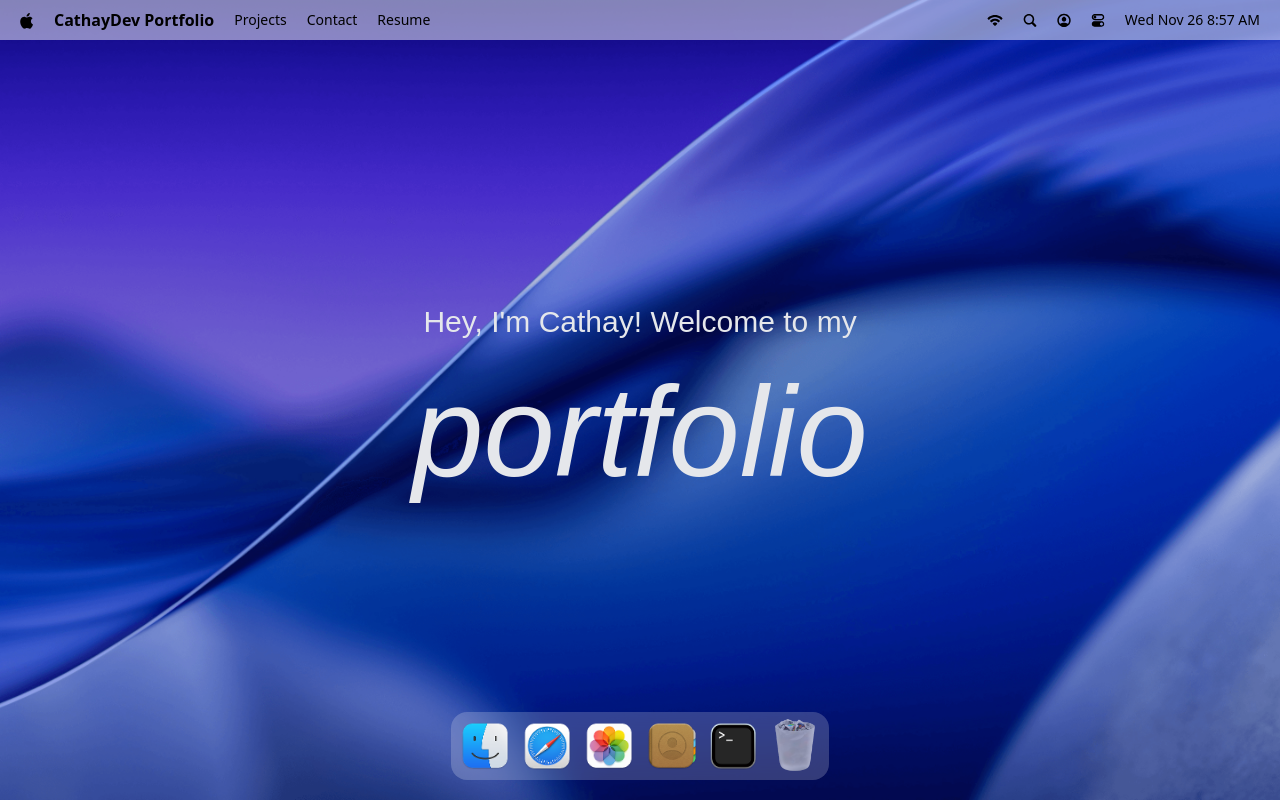
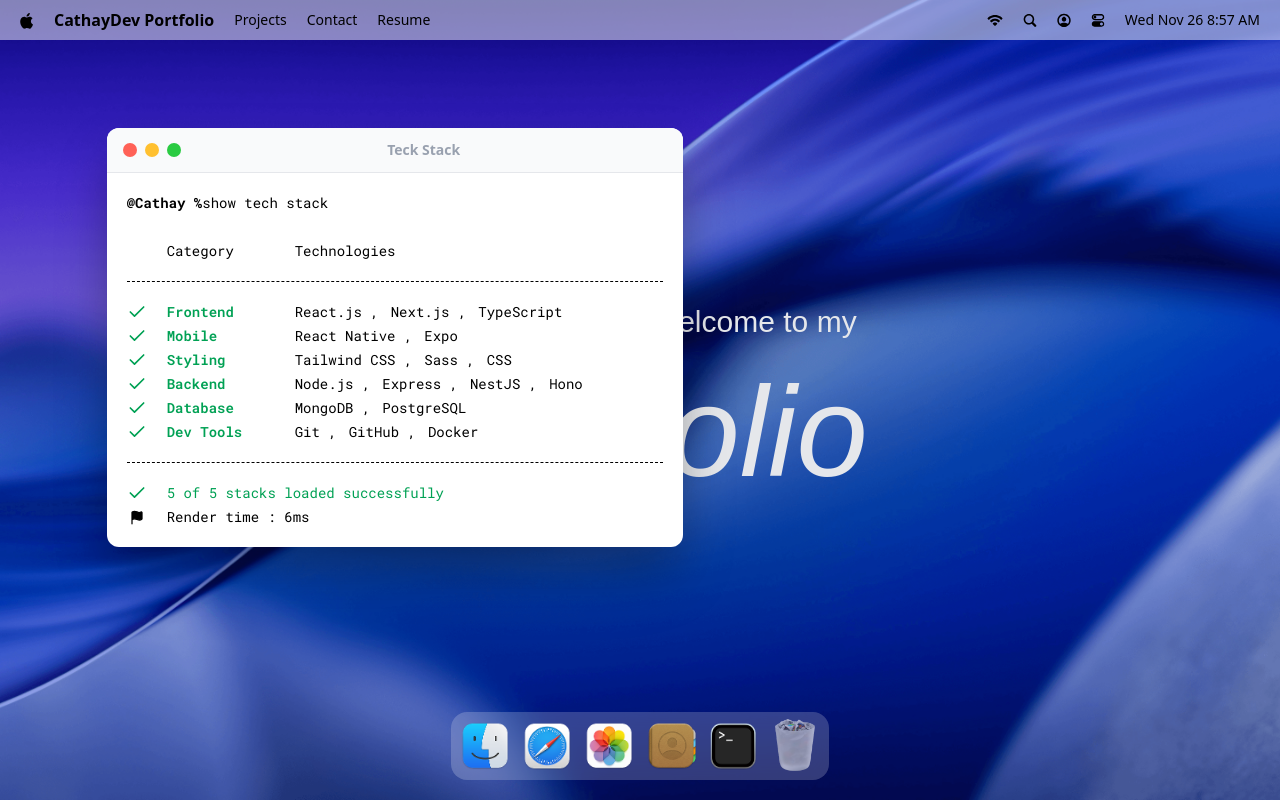
Before and after one commit to cathaynow/macos_portfolio, a React (Vite) app: page / in a window 1280 px wide. Both pictures are taken after a click on the button 733 px from the left and 746 px from the top of the page. Built offline with nearby package versions, Linux system fonts and the light colour scheme; a web font is replaced by a local one.

Commit message:
implement hoc

```diff
--- a/src/App.jsx
+++ b/src/App.jsx
@@ -1,6 +1,10 @@
+import gsap from "gsap";
+
 import { Dock, Navbar, Welcome } from "#components";
-// import Navbar from "#components/Navbar";
-// import Welcome from "#components/Welcome";
+import { Draggable } from "gsap/Draggable";
+import { Terminal } from "#windows";
+
+gsap.registerPlugin(Draggable);
 
 const App = () => {
   return (
@@ -8,6 +12,8 @@
       <Navbar />
       <Welcome />
       <Dock />
+
+      <Terminal />
     </main>
   );
 };
--- /dev/null
+++ b/src/components/WindowControls.jsx
@@ -0,0 +1,15 @@
+import useWindowStore from "#store/window";
+
+const WindowControlls = ({ target }) => {
+  const { closeWindow } = useWindowStore();
+
+  return (
+    <div id="window-controls">
+      <div className="close" onClick={() => closeWindow(target)} />
+      <div className="minimize" />
+      <div className="maximize" />
+    </div>
+  );
+};
+
+export default WindowControlls;
--- a/src/components/index.js
+++ b/src/components/index.js
@@ -1,5 +1,6 @@
 import Navbar from "#components/Navbar.jsx";
 import Welcome from "#components/Welcome.jsx";
 import Dock from "#components/Dock.jsx";
+import WindowControls from "#components/WindowControls.jsx";
 
-export { Navbar, Welcome, Dock };
+export { Navbar, Welcome, Dock, WindowControls };
--- /dev/null
+++ b/src/hoc/WindowWrapper.jsx
@@ -0,0 +1,58 @@
+import useWindowStore from "#store/window";
+import { useGSAP } from "@gsap/react";
+import { useLayoutEffect, useRef } from "react";
+import { gsap } from "gsap";
+import { Draggable } from "gsap/all";
+
+const WindowWrapper = (Component, windowKey) => {
+  const Wrapped = (props) => {
+    const { focusWindow, windows } = useWindowStore();
+    const { isOpen, zIndex } = windows[windowKey];
+    const ref = useRef(null);
+
+    useGSAP(() => {
+      const el = ref.current;
+      if (!el || !isOpen) return;
+
+      el.style.display = "block";
+
+      gsap.fromTo(
+        el,
+        { scale: 0.8, opacity: 0, y: 40 },
+        { scale: 1, opacity: 1, y: 0, duration: 0.4, ease: "power3.out" }
+      );
+    }, [isOpen]);
+
+    useGSAP(() => {
+      const el = ref.current;
+      if (!el) return;
+
+      const [instance] = Draggable.create(el, {
+        onPress: () => focusWindow(windowKey),
+      });
+
+      return () => instance.kill();
+    }, []);
+
+    useLayoutEffect(() => {
+      const el = ref.current;
+      if (!el) return;
+
+      el.style.display = isOpen ? "block" : "none";
+    }, [isOpen]);
+
+    return (
+      <section id={windowKey} ref={ref} style={{ zIndex }} className="absolute">
+        <Component {...props} />
+      </section>
+    );
+  };
+
+  Wrapped.displayName = `WindowWrapper(${
+    Component.displayName || Component.name || "Component"
+  }`;
+
+  return Wrapped;
+};
+
+export default WindowWrapper;
--- /dev/null
+++ b/src/windows/Terminal.jsx
@@ -0,0 +1,58 @@
+import { techStack } from "#constants";
+import WindowControlls from "#components/WindowControls";
+import WindowWrapper from "#hoc/WindowWrapper";
+import { Check, Flag } from "lucide-react";
+
+const Terminal = () => {
+  return (
+    <>
+      <div id="window-header">
+        <WindowControlls target="terminal" />
+        <h2>Teck Stack</h2>
+      </div>
+
+      <div className="techstack">
+        <p>
+          <span className="font-bold">@Cathay %</span>
+          show tech stack
+        </p>
+
+        <div className="label">
+          <p className="w-32">Category</p>
+          <p>Technologies</p>
+        </div>
+
+        <ul className="content">
+          {techStack.map(({ category, items }) => (
+            <li className="flex items-center" key={category}>
+              <Check className="check" size={20} />
+              <h3>{category}</h3>
+              <ul>
+                {items.map((item, i) => (
+                  <li key={i}>
+                    {item} {i < items.length - 1 ? "," : ""}
+                  </li>
+                ))}
+              </ul>
+            </li>
+          ))}
+        </ul>
+
+        <div className="footnote">
+          <p>
+            <Check size={20} /> 5 of 5 stacks loaded successfully
+          </p>
+
+          <p className="text-black">
+            <Flag size={15} fill="black" />
+            Render time : 6ms
+          </p>
+        </div>
+      </div>
+    </>
+  );
+};
+
+const TerminalWindow = WindowWrapper(Terminal, "terminal");
+
+export default TerminalWindow;
--- /dev/null
+++ b/src/windows/index.js
@@ -0,0 +1,3 @@
+import Terminal from "./Terminal";
+
+export { Terminal };
```
